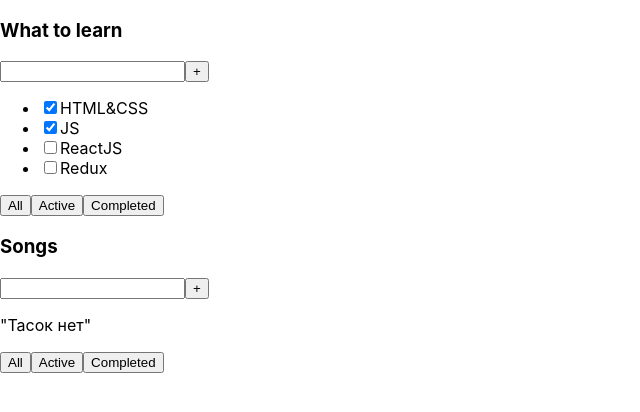
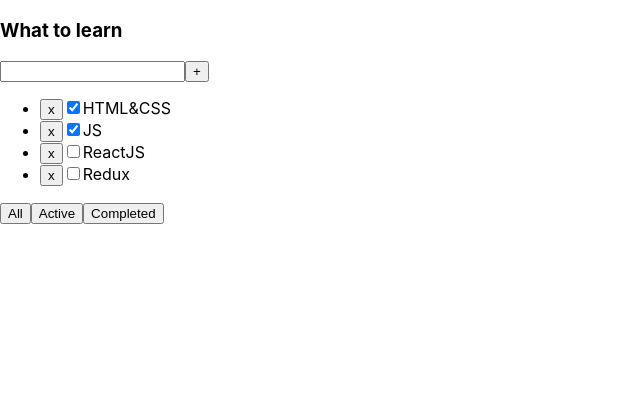
Before and after one commit to VitaMirosh/todolist-01, a React (Vite) app in the folder todolist-01/: page / in a window 1280 px wide. Shown: the top 412 px of the page, without its empty margins (0-640 px from the left). Built offline with nearby package versions, Linux system fonts and the light colour scheme.

Commit message:
add filter to delete tasks and choose value title

```diff
--- a/todolist-01/src/App.tsx
+++ b/todolist-01/src/App.tsx
@@ -1,29 +1,51 @@
 import './App.css'
-import {TodolistItem} from "./TodolistItem.tsx";
+import {TodolistItem} from './TodolistItem.tsx';
+import {useState} from 'react';
 
 export type Task = {
   id: number
   title: string
   isDone: boolean
 }
-  function App()
-  {
-  const tasks1:Task[] = [
-    {id: 1, title: 'HTML&CSS', isDone: true},
-    {id: 2, title: 'JS', isDone: true},
-    {id: 3, title: 'ReactJS', isDone: false},
-    { id: 4, title: 'Redux', isDone: false }
-  ]
+export type FilterValueTitle = 'all' | 'active' | 'completed';
 
-  const tasks2:Task[] = [
+function App() {
+  const [tasks, setTasks] = useState<Task[]>(
+    [
+      {id: 1, title: 'HTML&CSS', isDone: true},
+      {id: 2, title: 'JS', isDone: true},
+      {id: 3, title: 'ReactJS', isDone: false},
+      {id: 4, title: 'Redux', isDone: false}
+    ]
+  )
+ const [filter, setFilter] = useState<FilterValueTitle>('all');
+
+  const deleteTask = (taskId: number) => {
+    setTasks(tasks.filter((task) => task.id !== taskId))
+  }
+
+  let filteredTasks = tasks
+  if (filter === 'active') {
+    filteredTasks = tasks.filter(task => !task.isDone)
+  }
+  if (filter === 'completed') {
+    filteredTasks = tasks.filter(task => task.isDone)
+  }
+const changeFilter = (filter: FilterValueTitle) => {
+    setFilter(filter);
+}
 
 
-  ]
 
   return (
     <>
-      <TodolistItem title="What to learn" tasks={tasks1}/>
-      <TodolistItem title="Songs" tasks={tasks2}/>
+      <TodolistItem title="What to learn"
+                    tasks={filteredTasks}
+                    deleteTask={deleteTask}
+                    changeFilter={changeFilter}
+
+
+      />
     </>
   )
 }
--- a/todolist-01/src/Button.tsx
+++ b/todolist-01/src/Button.tsx
@@ -1,9 +1,10 @@
 type Props = {
   title: string
+  onClick?: () => void
 }
 
-export const Button = ({title}:Props) => {
+export const Button = ({title,onClick}:Props) => {
   return (
-    <button>{title}</button>
+    <button onClick={onClick}>{title}</button>
   );
 };
--- a/todolist-01/src/TodolistItem.tsx
+++ b/todolist-01/src/TodolistItem.tsx
@@ -1,26 +1,29 @@
-import {Task} from "./App.tsx";
-import {Button} from "./Button.tsx";
+import {FilterValueTitle, Task} from './App.tsx';
+import {Button} from './Button.tsx';
 
 
 type Props = {
-  title:string
-  tasks:Task[]
+  title: string
+  tasks: Task[]
+  deleteTask: (taskId: number) => void
+  changeFilter:(filter:FilterValueTitle)=>void
 
 }
 
 
-export const TodolistItem =({title, tasks }:Props) => {
+export const TodolistItem = ({title, tasks, deleteTask,changeFilter}: Props) => {
 
   return (
     <div>
       <h3>{title}</h3>
       <input></input>
-      <Button title={"+"}/>
-      {tasks.length === 0 ? (<p>"Тасок нет"</p>):
+      <Button title={'+'}/>
+      {tasks.length === 0 ? (<p>"Тасок нет"</p>) :
         <ul>
-          {tasks.map(task=>{
+          {tasks.map(task => {
             return (
               <li key={task.id}>
+                <Button title={'x'} onClick={() => deleteTask(task.id)}/>
                 <input type="checkbox" checked={task.isDone}/>
                 <span>{task.title}</span>
               </li>
@@ -29,9 +32,9 @@ export const TodolistItem =({title, tasks }:Props) => {
         </ul>}
 
 
-      <button>All</button>
-      <button>Active</button>
-      <button>Completed</button>
+      <Button title={'All'} onClick={() => changeFilter('all')}/>
+      <Button title={'Active'} onClick={() => changeFilter('active')}/>
+      <Button title={'Completed'} onClick={() => changeFilter('completed')}/>
 
     </div>
   );
```
